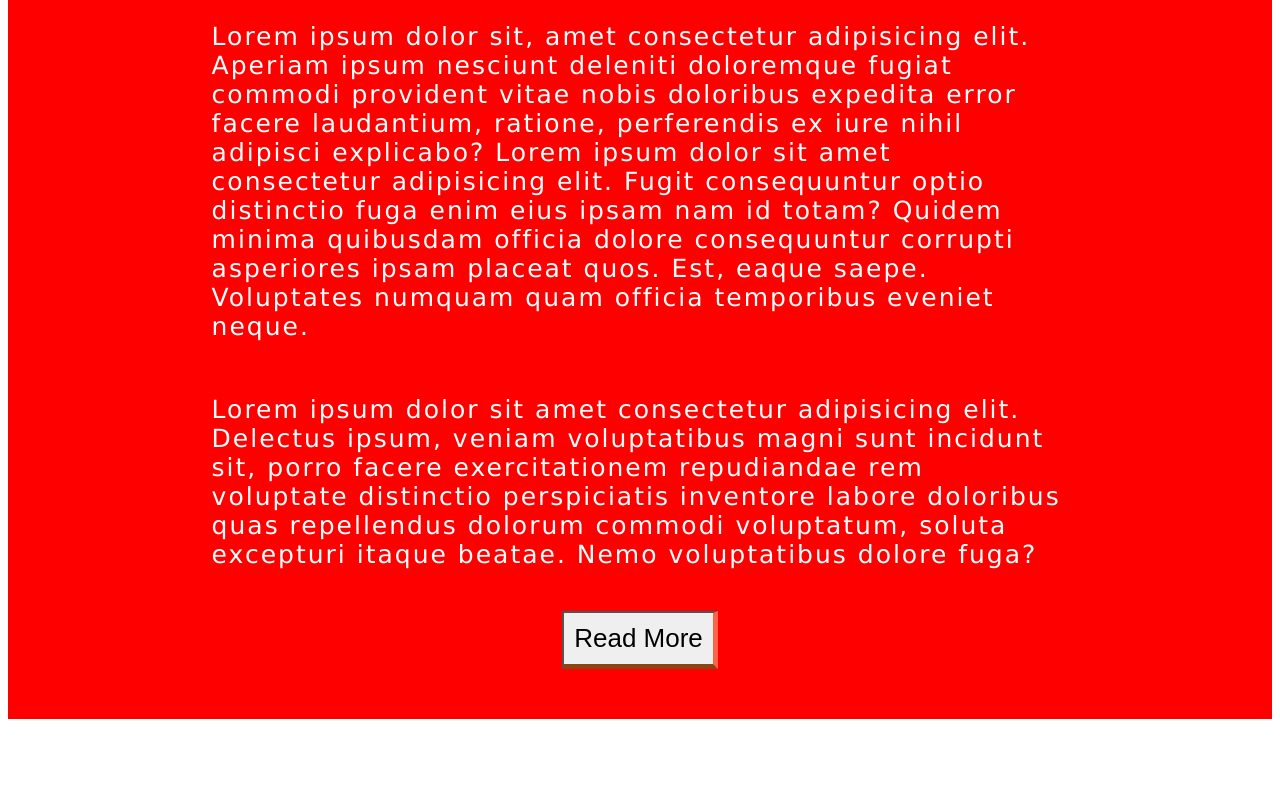
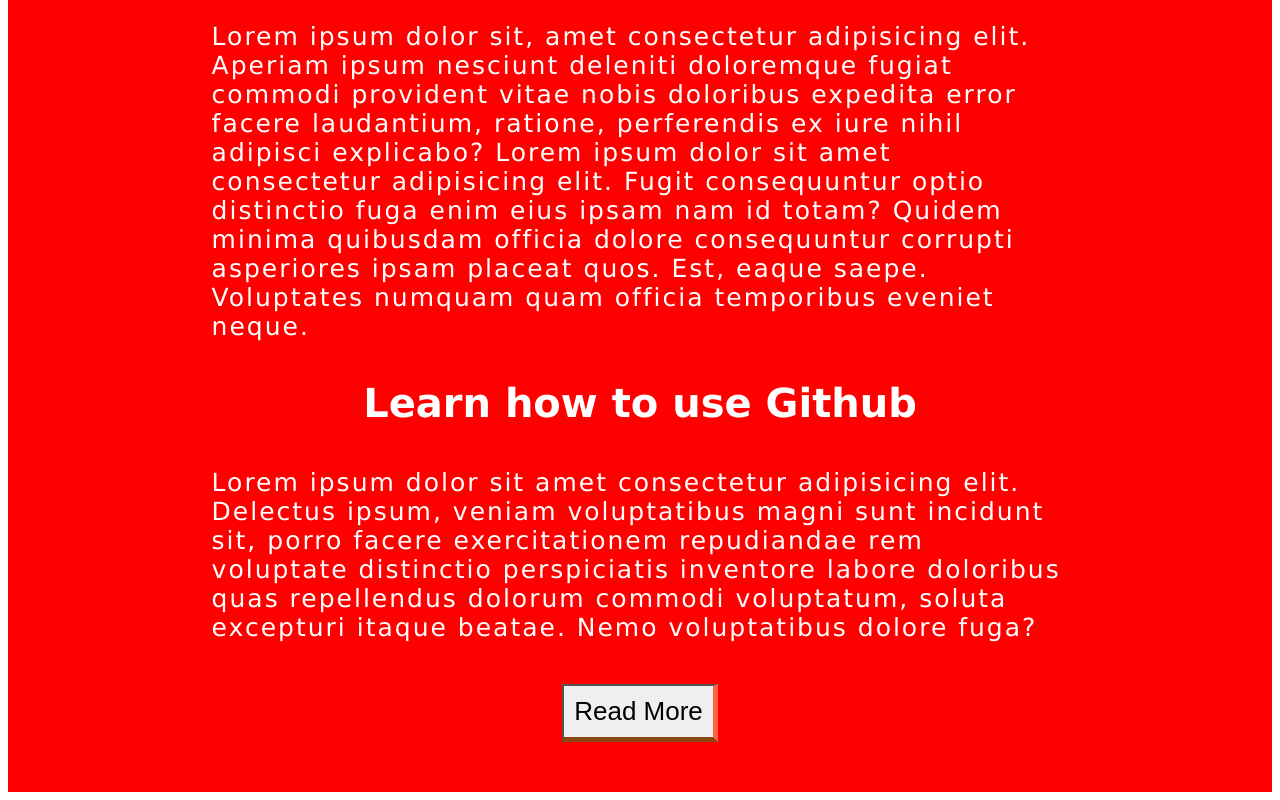
Before and after one commit to rajuAhmed90/my-simple-website, a plain HTML site: page index.html in a window 1280 px wide. Shown: the part 800-1600 px from the top of the page. Before the commit the page ends 1527 px from the top, so only its background shows below. Drawn offline with Linux system fonts and the light colour scheme.

Commit message:
added h1 and its content

```diff
--- a/index.html
+++ b/index.html
@@ -12,6 +12,8 @@
         <img src="images/gym.jpg" alt="">
         <p>Lorem ipsum dolor sit, amet consectetur adipisicing elit. Aperiam ipsum nesciunt deleniti doloremque fugiat commodi provident vitae nobis doloribus expedita error facere laudantium, ratione, perferendis ex iure nihil adipisci explicabo? Lorem ipsum dolor sit amet consectetur adipisicing elit. Fugit consequuntur optio distinctio fuga enim eius ipsam nam id totam? Quidem minima quibusdam officia dolore consequuntur corrupti asperiores ipsam placeat quos. Est, eaque saepe. Voluptates numquam quam officia temporibus eveniet neque.</p>
 
+        <h1>Learn how to use Github</h1>
+
         <p>Lorem ipsum dolor sit amet consectetur adipisicing elit. Delectus ipsum, veniam voluptatibus magni sunt incidunt sit, porro facere exercitationem repudiandae rem voluptate distinctio perspiciatis inventore labore doloribus quas repellendus dolorum commodi voluptatum, soluta excepturi itaque beatae. Nemo voluptatibus dolore fuga?</p>
         <button> Read More </button>
     </div>
```
